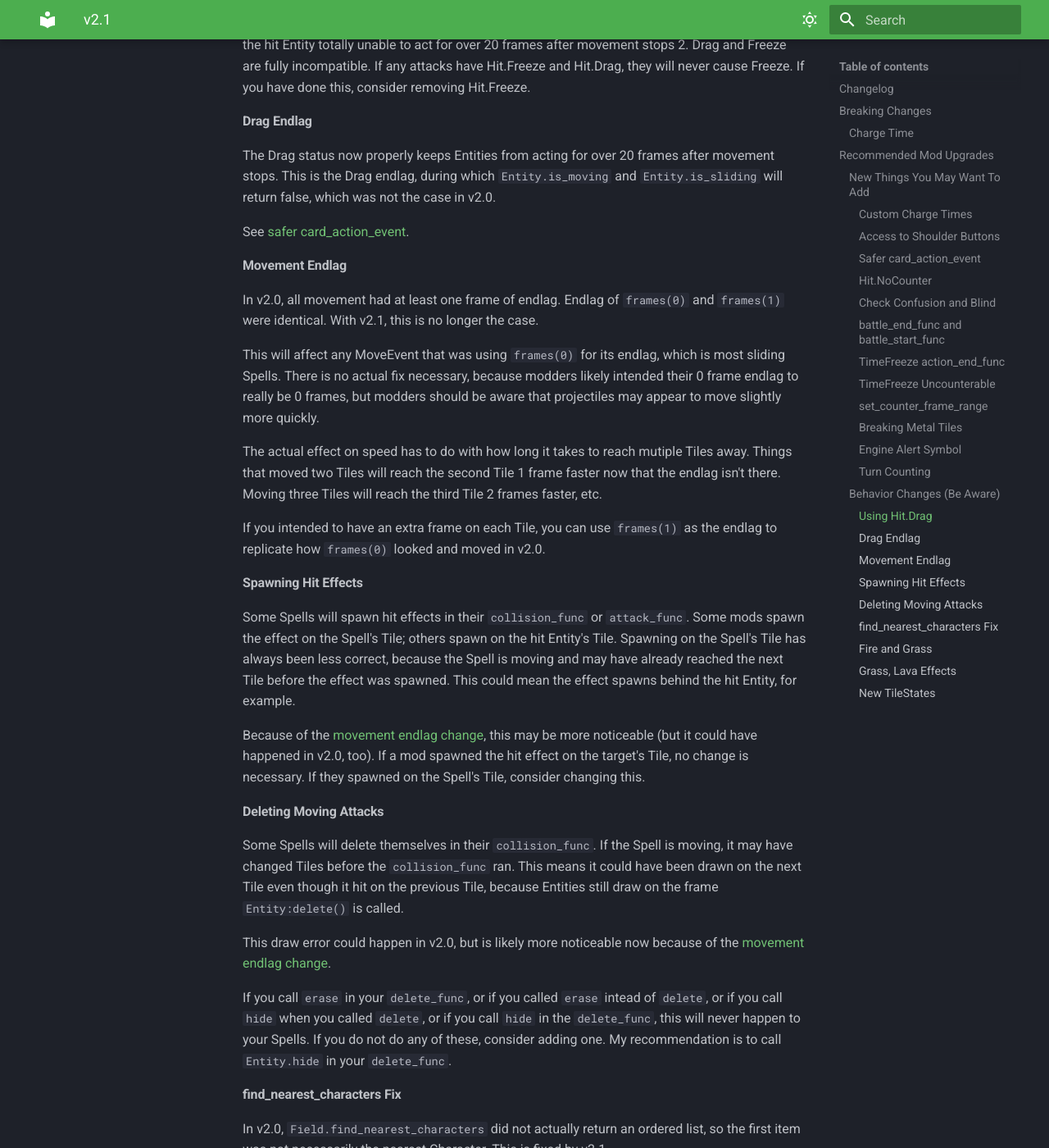
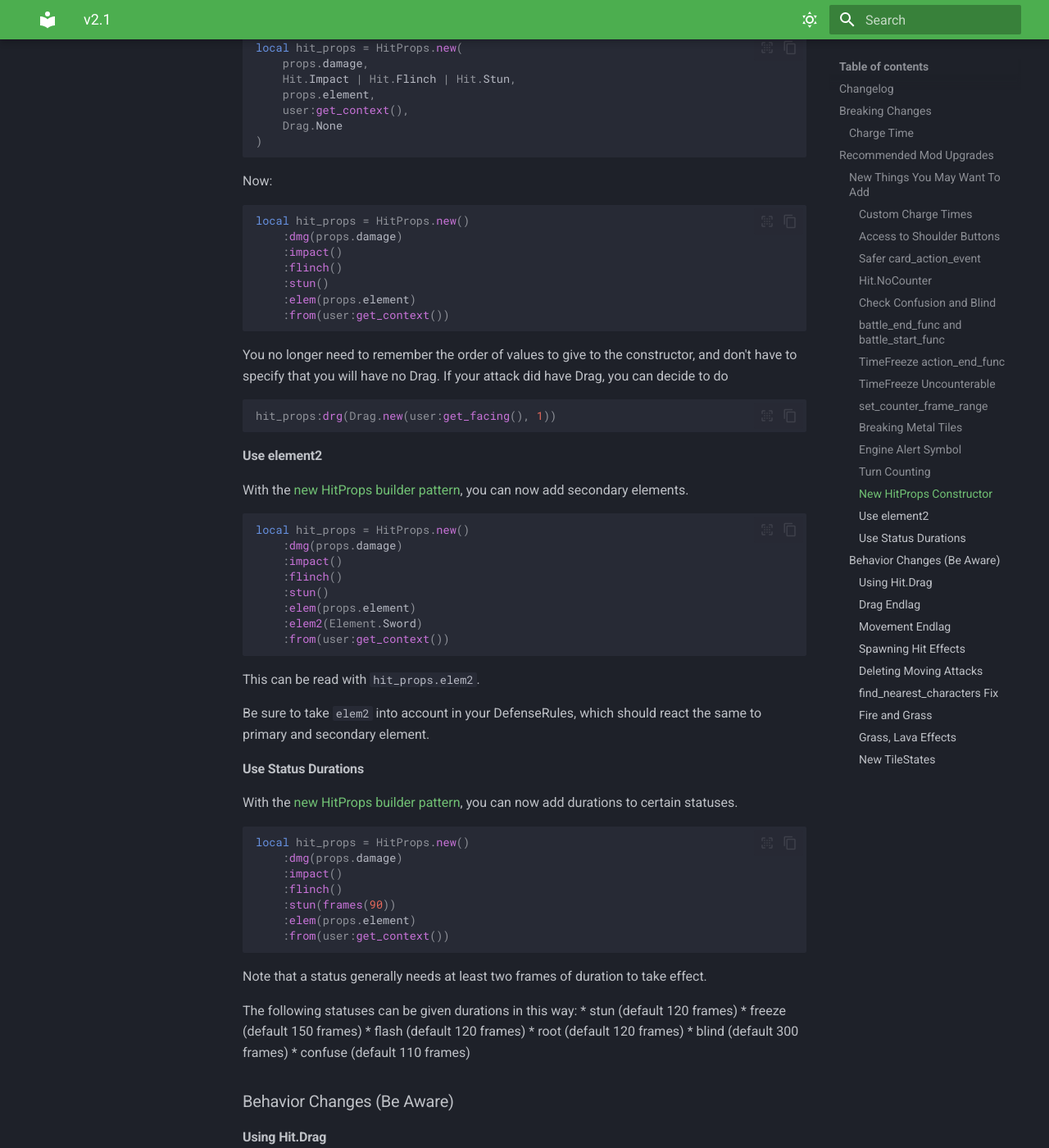
Before and after one commit to Alrysc/onb_docs, an MkDocs documentation site: the page built from docs/updates/v2.1.md, in a window 1280 px wide and 1400 px high, scrolled down 9163 px. Shown: the whole window at 82% size. Built offline with MkDocs 1.6.1 and Material for MkDocs 9.7.7, drawn with Linux system fonts in a browser that asks for light colours; some of the changed text lies outside the part shown.

Commit message:
Info on v2.1 HitProps constructor

````diff
--- a/docs/updates/v2.1.md
+++ b/docs/updates/v2.1.md
@@ -67,7 +67,7 @@ If any mods have broken, ping me (Alrysc) on Discord and I'll see about patching
     * `Battle.reset_cust_gauge_to_default`, sets max time to default time
 * Form changing resets emotions
 * New HitProps constructor and builder pattern
-* HitProps builder pattern allows custom durations for Stun, Freeze, Blind, and Confuse
+* HitProps builder pattern allows custom durations for Stun, Freeze, Blind, Root, Confuse, and Flash
 * HitProps can have a second element, `element2`
 
 ## Breaking Changes
@@ -340,6 +340,80 @@ player.special_attack_func = function(self)
 end
 ```
 
+#### New HitProps Constructor
+HitProps can now be constructed and modified using a builder pattern.
+This is best done using the new constructors, `HitProps.new()` or
+`HitProps.new(context)`.
+
+Before:
+```lua
+local hit_props = HitProps.new(
+    props.damage,
+    Hit.Impact | Hit.Flinch | Hit.Stun,
+    props.element,
+    user:get_context(),
+    Drag.None
+)
+```
+Now:
+```lua
+local hit_props = HitProps.new()
+    :dmg(props.damage)
+    :impact()
+    :flinch()
+    :stun()
+    :elem(props.element)
+    :from(user:get_context())
+```
+You no longer need to remember the order of values to give to the constructor,
+and don't have to specify that you will have no Drag. If your attack did have
+Drag, you can decide to do
+```lua
+hit_props:drg(Drag.new(user:get_facing(), 1))
+```
+
+#### Use element2
+With the [new HitProps builder pattern](#new-hitprops-constructor), you can now
+add secondary elements.
+
+```lua
+local hit_props = HitProps.new()
+    :dmg(props.damage)
+    :impact()
+    :flinch()
+    :stun()
+    :elem(props.element)
+    :elem2(Element.Sword)
+    :from(user:get_context())
+```
+This can be read with `hit_props.elem2`.
+
+Be sure to take `elem2` into account in your DefenseRules, which should react the same
+to primary and secondary element.
+
+#### Use Status Durations
+With the [new HitProps builder pattern](#new-hitprops-constructor), you can now
+add durations to certain statuses.
+
+```lua
+local hit_props = HitProps.new()
+    :dmg(props.damage)
+    :impact()
+    :flinch()
+    :stun(frames(90))
+    :elem(props.element)
+    :from(user:get_context())
+```
+Note that a status generally needs at least two frames of duration to take effect.
+
+The following statuses can be given durations in this way:
+* stun (default 120 frames)
+* freeze (default 150 frames)
+* flash (default 120 frames)
+* root (default 120 frames)
+* blind (default 300 frames)
+* confuse (default 110 frames)
+
 ### Behavior Changes (Be Aware)
 
 #### Using Hit.Drag
````
Also changed, not shown: other parts of docs/updates/v2.1.md (+1 -1 lines).
